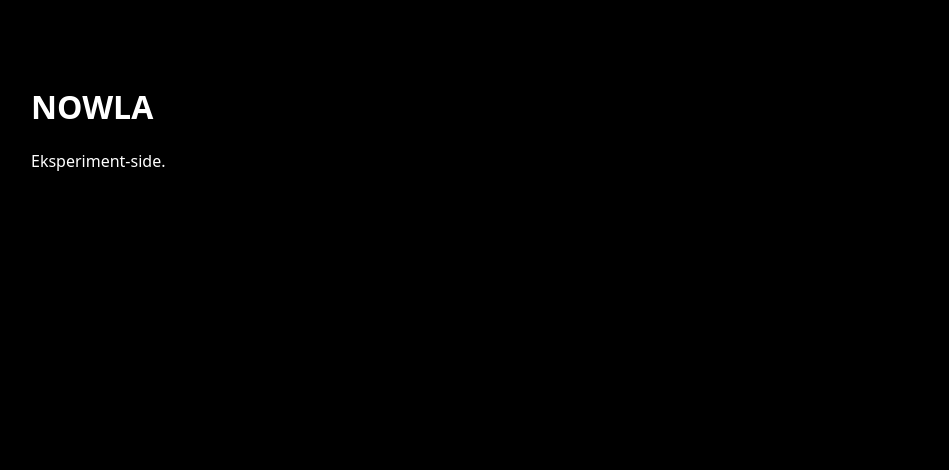
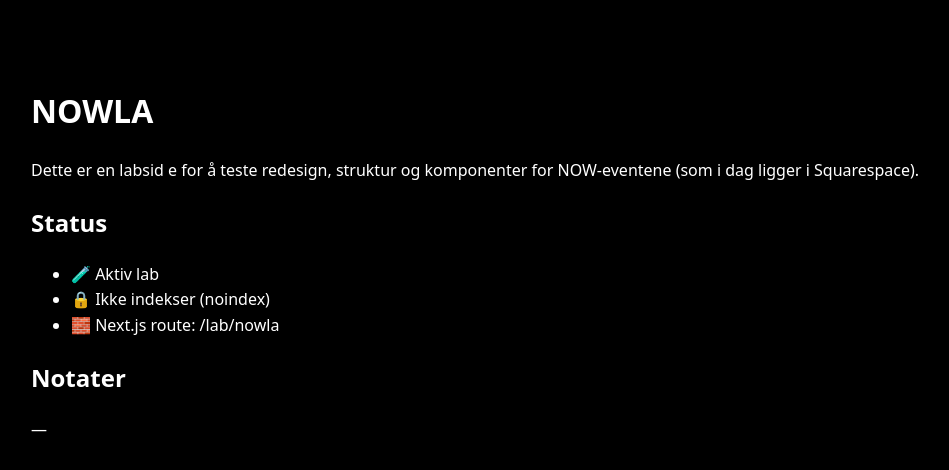
Before and after one commit to morildinho/Testlab, a Next.js app: page /lab/nowla in a window 1280 px wide. Shown: the top 470 px of the page, without its empty margins (1-950 px from the left). Built offline with nearby package versions, Linux system fonts and the light colour scheme.

Commit message:
Update page.tsx

```diff
--- a/app/lab/nowla/page.tsx
+++ b/app/lab/nowla/page.tsx
@@ -1,8 +1,29 @@
+import type { Metadata } from "next";
+
+export const metadata: Metadata = {
+  title: "NOWLA – Lab",
+  description: "Eksperimenter for NOW-event redesign og komponenter.",
+  robots: { index: false, follow: false },
+};
+
 export default function Page() {
   return (
-    <main style={{ padding: "4rem 2rem", maxWidth: 900 }}>
+    <main style={{ padding: "4rem 2rem", maxWidth: 900, lineHeight: 1.6 }}>
       <h1>NOWLA</h1>
-      <p>Eksperiment-side.</p>
+      <p>
+        Dette er en labsid e for å teste redesign, struktur og komponenter for
+        NOW-eventene (som i dag ligger i Squarespace).
+      </p>
+
+      <h2>Status</h2>
+      <ul>
+        <li>🧪 Aktiv lab</li>
+        <li>🔒 Ikke indekser (noindex)</li>
+        <li>🧱 Next.js route: /lab/nowla</li>
+      </ul>
+
+      <h2>Notater</h2>
+      <p>—</p>
     </main>
   );
 }
```
